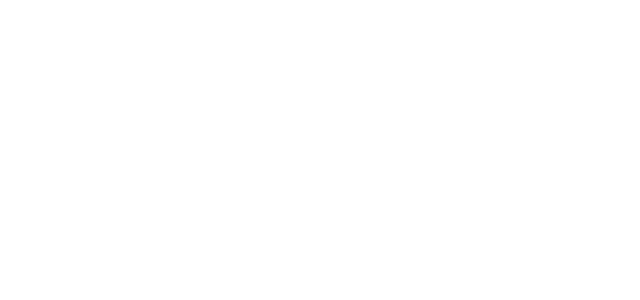
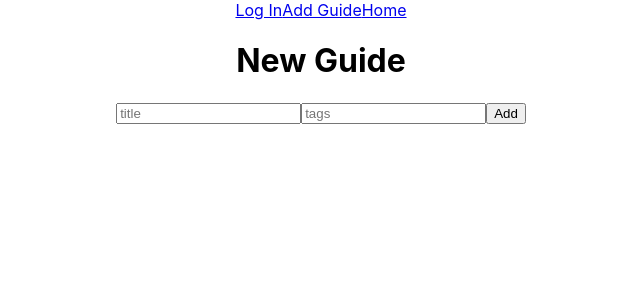
Before and after one commit to how-tos/front-end-erica, a React (Create React App) app in the folder how-to/: page /addHowTo in a window 1280 px wide. Shown: the top 300 px of the page, without its empty margins (319-959 px from the left). Built offline with nearby package versions, Linux system fonts and the light colour scheme.

Commit message:
add how to built out and header

```diff
--- a/how-to/src/App.js
+++ b/how-to/src/App.js
@@ -2,16 +2,21 @@
 import './App.css';
 import Login from './components/Login'
 import {Route, Link} from "react-router-dom"
-
+import HowToList from "./components/HowToList"
+import AddHowTo from './components/AddHowTo'
 class App extends Component {
   render() {
     return (
       <div className="App">
         <nav>
-          {/* <Link to = "/login">Log In</Link> */}
+          <Link to = "/login">Log In</Link>
+          <Link to = "/addHowTo">Add Guide</Link>
+          <Link to = "/howTos">Home</Link>
         </nav>
 
     <Route path="/login" render={props => <Login {...props} /> } />
+    <Route path="/howTos" render={props => <HowToList {...props} /> } />
+    <Route path="/addHowTo" render = {props => <AddHowTo {...props} /> } />
       </div>
     );
   }
--- /dev/null
+++ b/how-to/src/components/AddHowTo.js
@@ -0,0 +1,48 @@
+import React from 'react';
+
+class AddHowTo extends React.Component {
+    state={
+        title: "",
+        tags: [],
+        steps: [],
+    }
+
+    handleChange = e => {
+        this.setState({
+            [e.target.name]: e.target.value
+        });
+    };
+
+    handleSubmit = e => {
+        e.preventDefault();
+        console.log("submitted")
+    }
+
+
+render() {
+    return (
+        <div>
+            <h1>New Guide</h1>
+            <form action="" onSubmit={this.handleSubmit}>
+            <input
+                type="text"
+                name="title"
+                onChange={this.handleChange}
+                value={this.state.title}
+                placeholder="title"
+            />
+            <input
+                type="text"
+                name="tags"
+                onChange={this.handleChange}
+                value={this.state.tags}
+                placeholder="tags"
+            />
+            <button onClick={this.handleSubmit}>Add</button>
+            </form>
+      </div>
+    )
+    }
+}
+
+export default AddHowTo;
--- /dev/null
+++ b/how-to/src/components/HowTo.js
@@ -0,0 +1,13 @@
+import React from "react";
+
+const HowTo = (props) => {
+    console.log(props.name)
+    return (
+
+        <div>
+            <h1>{props.name}</h1>
+        </div>
+    )
+}
+
+export default HowTo;
--- /dev/null
+++ b/how-to/src/components/HowToList.js
@@ -0,0 +1,35 @@
+import React from "react";
+import HowTo from "./HowTo";
+
+
+class HowToList extends React.Component {
+    state = {
+        HowTos: [
+            {name: "Guide 1"},
+            {name: "Guide 2"},
+            {name: "Guide 3"}
+        ],
+        isLoggedIn: true,
+    }
+
+render() {
+    if(!localStorage.getItem("token")) {
+        return <h1>You are not an authorized user. Please log in again</h1>;
+    }
+
+    return(
+        <div>
+            hello
+            {this.state.HowTos.map(howTo => (
+                <HowTo
+                    key={howTo.id}
+                    HowTo={howTo}
+                    name={howTo.name}
+                />
+            ))}
+        </div>
+    )
+    }
+}
+
+export default HowToList;
```
Also changed, not shown: 1 other file (tests, documents, lock files or other folders).
